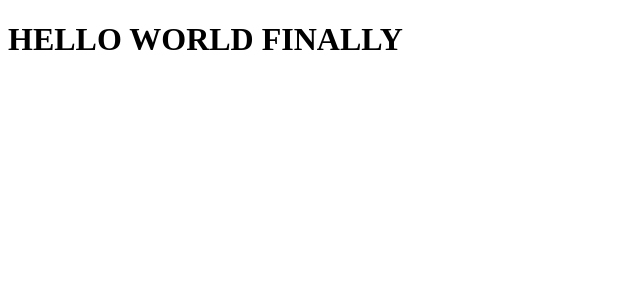
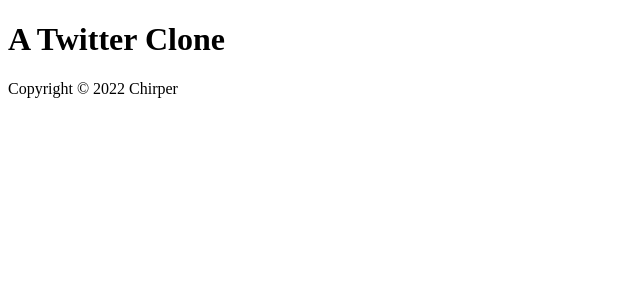
Before and after one commit to hahmed1523/mern_twitter, a React (Create React App) app in the folder frontend/: page / in a window 1280 px wide. Shown: the top 300 px of the page, without its empty margins (0-640 px from the left). Built offline with nearby package versions, Linux system fonts and the light colour scheme.

Commit message:
Add main.js, start adding routes to app.js, start nav component

```diff
--- a/frontend/src/components/app.js
+++ b/frontend/src/components/app.js
@@ -1,9 +1,20 @@
 import React from 'react';
-import { Switch } from 'react-router-dom';
+import { AuthRoute, ProtectedRoute } from '../util/route_util';
+import { Routes,Route } from 'react-router-dom';
+import MainPage from './main/main_page';
 
 const App = () => (
     <div className='page-container'>
-        <h1>HELLO WORLD FINALLY</h1>
+
+        <Routes>
+            <Route path="/" element={<MainPage />} />
+
+        </Routes>
+
+        <footer>
+            Copyright &copy; 2022 Chirper
+        </footer>
+
     </div>
 );
 
--- /dev/null
+++ b/frontend/src/components/main/main_page.js
@@ -0,0 +1,17 @@
+import React from 'react';
+
+class MainPage extends React.Component {
+    constructor(props) {
+        super(props)
+    }
+
+    render() {
+        return (
+            <main>
+                <h1>A Twitter Clone</h1>
+            </main>
+        );
+    }
+};
+
+export default MainPage;
--- a/frontend/src/util/route_util.js
+++ b/frontend/src/util/route_util.js
@@ -1,6 +1,7 @@
-import React, { Component } from 'react';
+import React from 'react';
 import { connect } from 'react-redux';
-import { Route, Redirect, withRouter } from 'react-router-dom';
+import { Route, Navigate} from 'react-router-dom';
+
 
 const Auth = ({ component: Component, path, loggedIn, exact }) => (
     <Route
@@ -10,7 +11,7 @@
             !loggedIn ? (
                 <Component {...props} />
             ) : (
-                <Redirect to ="/tweets" />
+                <Navigate to ="/tweets" />
             )
         )}
     />
@@ -23,7 +24,7 @@
             loggedIn ? (
                 <Component {...props} />
             ) : (
-                <Redirect to="/login" />
+                <Navigate to="/login" />
             )
         )}
     />
@@ -33,6 +34,6 @@
     {loggedIn: state.session.isAuthenticated}
 );
 
-export const AuthRoute = withRouter(connect(mapStateToProps)(Auth));
+export const AuthRoute = connect(mapStateToProps)(Auth);
 
-export const ProtectedRoute = withRouter(connect(mapStateToProps)(Protected));
+export const ProtectedRoute = connect(mapStateToProps)(Protected);
```
Also changed, not shown: frontend/src/components/nav/navbar_container.js (added, +17 -0 lines), frontend/src/components/nav/navbar.jsx (added).
